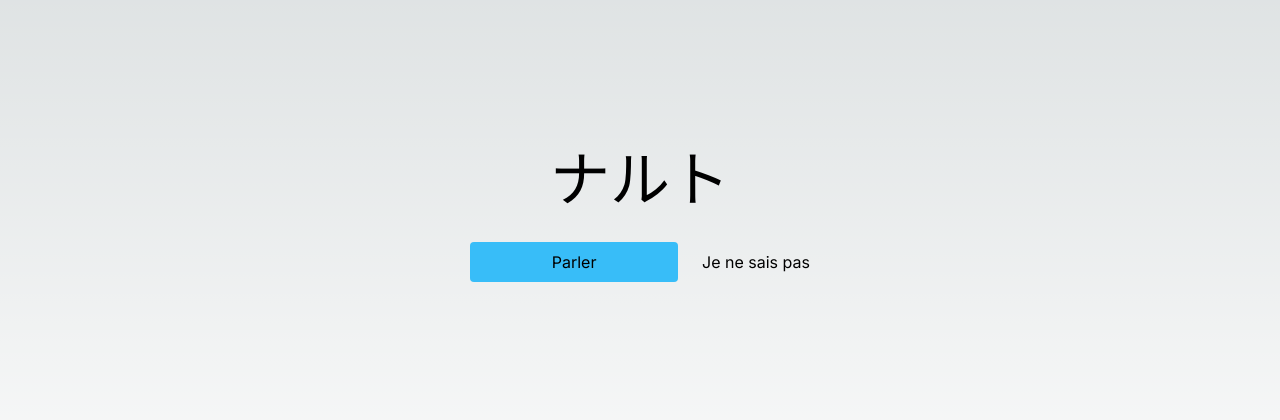
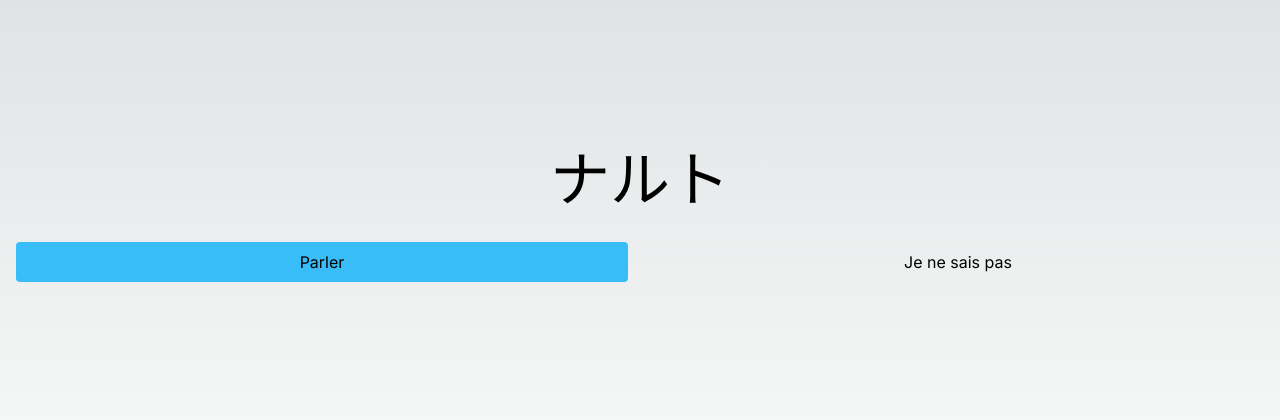
Before and after one commit to anthonyjeamme/langgpt, a Next.js app: page / in a window 1280 px wide. Shown: the part 184-604 px from the top of the page. Built offline with nearby package versions, Linux system fonts and the light colour scheme.

Commit message:
Voice flashcard | Fix design

```diff
--- a/src/app/page.tsx
+++ b/src/app/page.tsx
@@ -8,7 +8,7 @@
 
 export default function Home() {
   return (
-    <main className="flex min-h-screen flex-col items-center justify-center p-24">
+    <main className="flex min-h-screen flex-col items-center justify-center p-4">
       <Test />
     </main>
   );
--- a/src/components/Test.tsx
+++ b/src/components/Test.tsx
@@ -64,7 +64,7 @@
   >("pending");
 
   return (
-    <div className="text-center">
+    <div className="text-center  w-full ">
       <h1 className="text-6xl font-japanese mb-8 flex justify-center">
         {word.jap.split("").map((caracter, index) => (
           <div className="relative" key={index}>
@@ -78,6 +78,7 @@
         ))}
       </h1>
 
+      <div className="flex">
         {state === "failed" || state === "success" ? (
           <>
             <button
@@ -86,12 +87,13 @@
               }}
               className={`${
                 state === "success" ? "bg-green-600" : "bg-red-600"
-            } rounded h-10 w-52 text-center mr-6`}
+              } rounded h-10 text-center mr-6 flex-1`}
             >
               {state === "success" ? "Bravo !" : "Oups, "} Continuer
             </button>
 
             <button
+              className=" flex-1"
               onClick={() => {
                 speak(word.jap);
               }}
@@ -104,7 +106,7 @@
             <button
               className={`${
                 state === "listening" ? "bg-sky-500" : "bg-sky-400"
-            } rounded h-10 w-52 text-center mr-6`}
+              } rounded h-10  flex-1 text-center mr-6`}
               onClick={() => {
                 if (!["pending", "failed"].includes(state)) return;
                 setState("listening");
@@ -150,6 +152,7 @@
               {state === "listening" ? <Ear className="m-auto" /> : "Parler"}
             </button>
             <button
+              className=" flex-1"
               onClick={() => {
                 speak(word.jap);
                 setState("failed");
@@ -159,6 +162,7 @@
             </button>
           </>
         )}
+      </div>
     </div>
   );
 };
```
Lines whose indentation alone changed are shown as unchanged.
